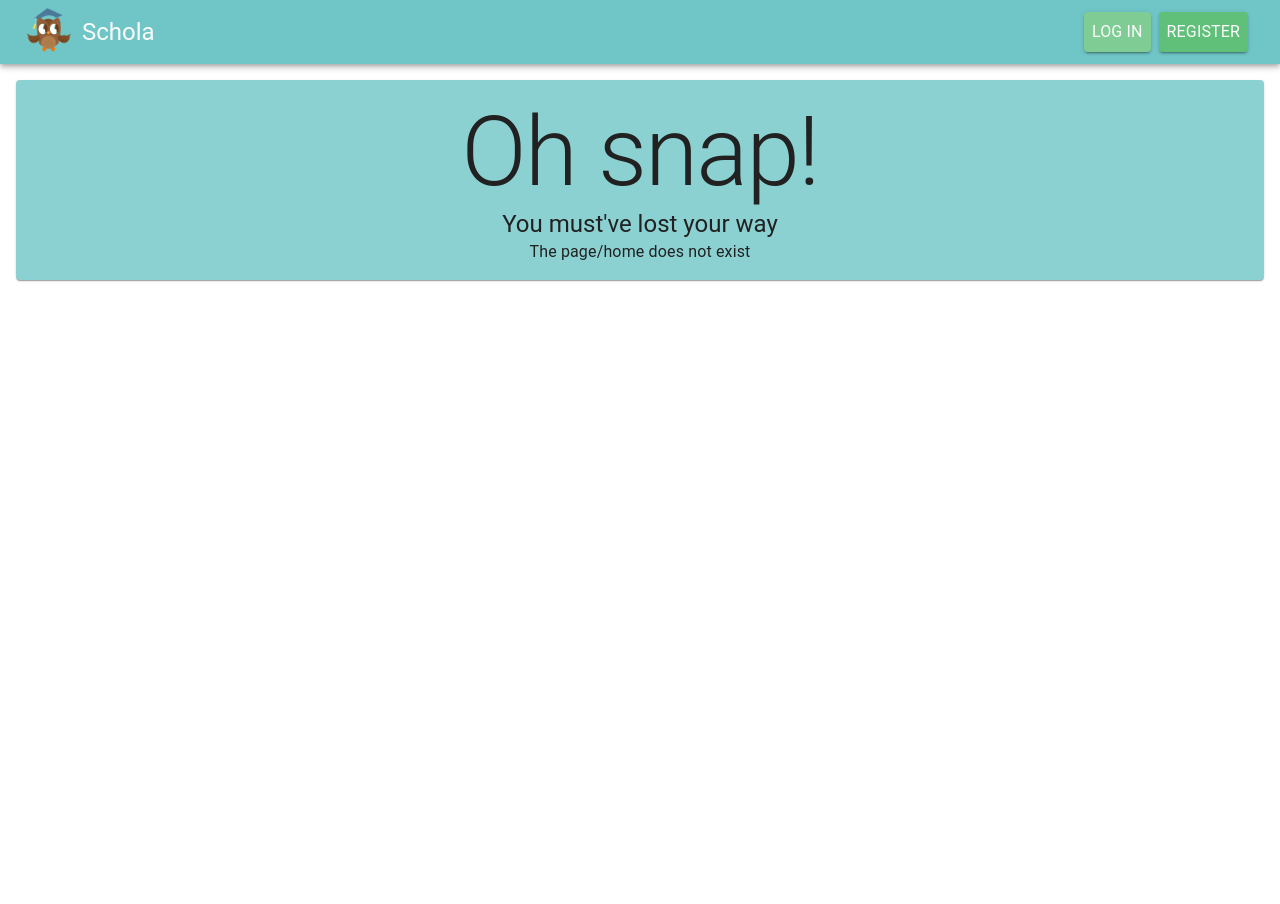
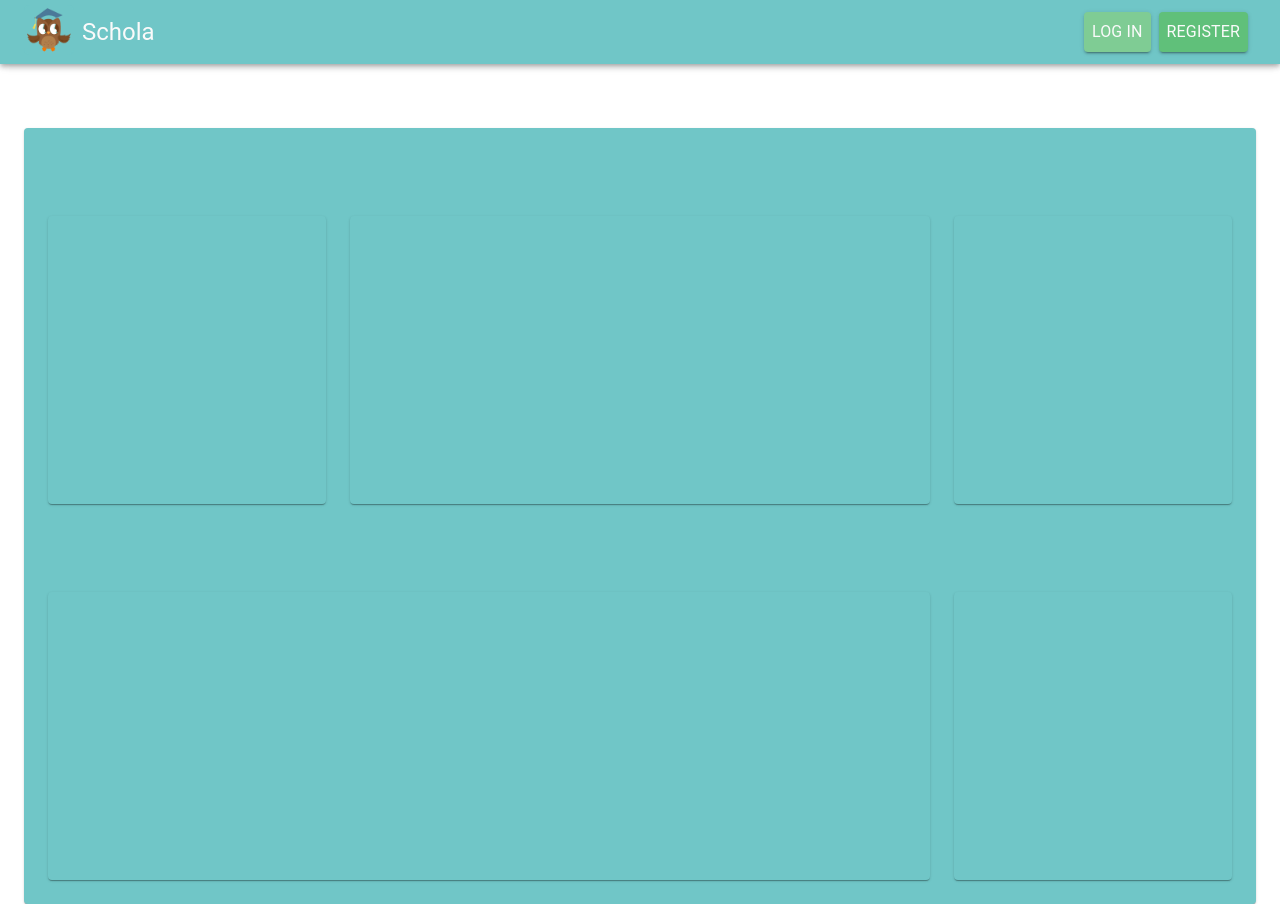
Before and after one commit to tawfiqjaffar/Schola, a React (Create React App) app in the folder packages/frontend/: page /home in a window 1280 px wide. Before the commit the page ends 800 px from the top, so only its background shows below. Built offline with nearby package versions, Linux system fonts and the light colour scheme.

Commit message:
[FRONT] t20: The Front of the Home Page has been created but need to fix css of containers

```diff
--- a/packages/frontend/src/components/common/Router.jsx
+++ b/packages/frontend/src/components/common/Router.jsx
@@ -3,6 +3,7 @@ import { BrowserRouter, Route, Switch } from 'react-router-dom';
 import LandingPage from '../pages/LandingPage';
 import PageNotFound from '../pages/PageNotFound';
 import Login from '../pages/Login';
+import Home from '../pages/HomePage/HomePage'
 import NavigationBar from './NavigationBar';
 
 const Router = () => (
@@ -11,6 +12,7 @@ const Router = () => (
     <Switch>
       <Route exact path="/" component={LandingPage} />
       <Route path="/login" component={Login} />
+      <Route path="/home" component={Home} />
       <Route component={PageNotFound} />
     </Switch>
   </BrowserRouter>
--- /dev/null
+++ b/packages/frontend/src/components/pages/HomePage/HomePage.jsx
@@ -0,0 +1,66 @@
+import React from 'react';
+import clsx from 'clsx';
+import { Container, Grid, Paper } from '@material-ui/core';
+import { makeStyles } from '@material-ui/styles';
+
+const useStyles = makeStyles((theme) => ({
+  root: {
+    width: '100%',
+    textAlign: 'center',
+  },
+  paper: {
+    marginTop: theme.spacing(8),
+    paddingTop: theme.spacing(3),
+    paddingBottom: theme.spacing(3),
+    paddingLeft: theme.spacing(3),
+    paddingRight: theme.spacing(3),
+    display: 'flex',
+    flexDirection: 'column',
+    alignItems: 'center',
+  },
+  fixedHeight: {
+      height: "240px",
+  },
+}));
+
+
+const Home = () => {
+  const classes = useStyles();
+  const fixedHeightPaper = clsx(classes.paper, classes.fixedHeight);
+
+  return (
+    <Container className={classes.root}>
+      <Paper className={classes.paper}>
+      <Grid container spacing={3}>
+            <Grid item xs={12} md={4} lg={3}>
+              <Paper className={fixedHeightPaper}>
+
+              </Paper>
+            </Grid>
+            <Grid item xs={12} md={4} lg={6}>
+              <Paper className={fixedHeightPaper}>
+
+              </Paper>
+            </Grid>
+            <Grid item xs={12} md={4} lg={3}>
+              <Paper className={fixedHeightPaper}>
+
+              </Paper>
+            </Grid>
+            <Grid item xs={12} md={4} lg={9}>
+              <Paper className={fixedHeightPaper}>
+
+              </Paper>
+            </Grid>
+            <Grid item xs={12} md={4} lg={3}>
+              <Paper className={fixedHeightPaper}>
+
+              </Paper>
+            </Grid>
+        </Grid>
+      </Paper>
+    </Container>
+  );
+};
+
+export default Home;
```
Also changed, not shown: 2 other files (tests, documents, lock files or other folders).
